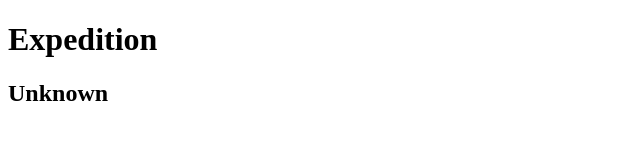
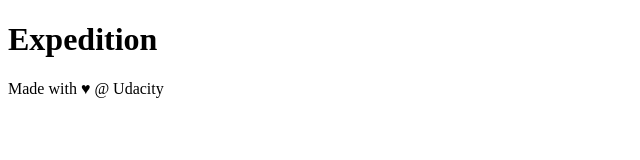
Before and after one commit to BethCato/New_Git_Proj, a plain HTML site: page index.html in a window 1280 px wide. Shown: the whole page, without its empty margins (0-640 px from the left). Drawn offline with Linux system fonts and the light colour scheme.

Commit message:
Ready to add content

```diff
--- a/index.html
+++ b/index.html
@@ -8,10 +8,20 @@
     <link rel="stylesheet" href="css/app.css">
 </head>
 <body>
+
     <header>
         <h1>Expedition</h1>
-        <h2>Unknown</h2>
     </header>
+
+    <div class="container">
+        <main>
+
+        </main>
+    </div>
+
+    <footer>
+        Made with ♥ @ Udacity
+    </footer>
     <script src="js/app.js"></script>
 </body>
 </html>
```
